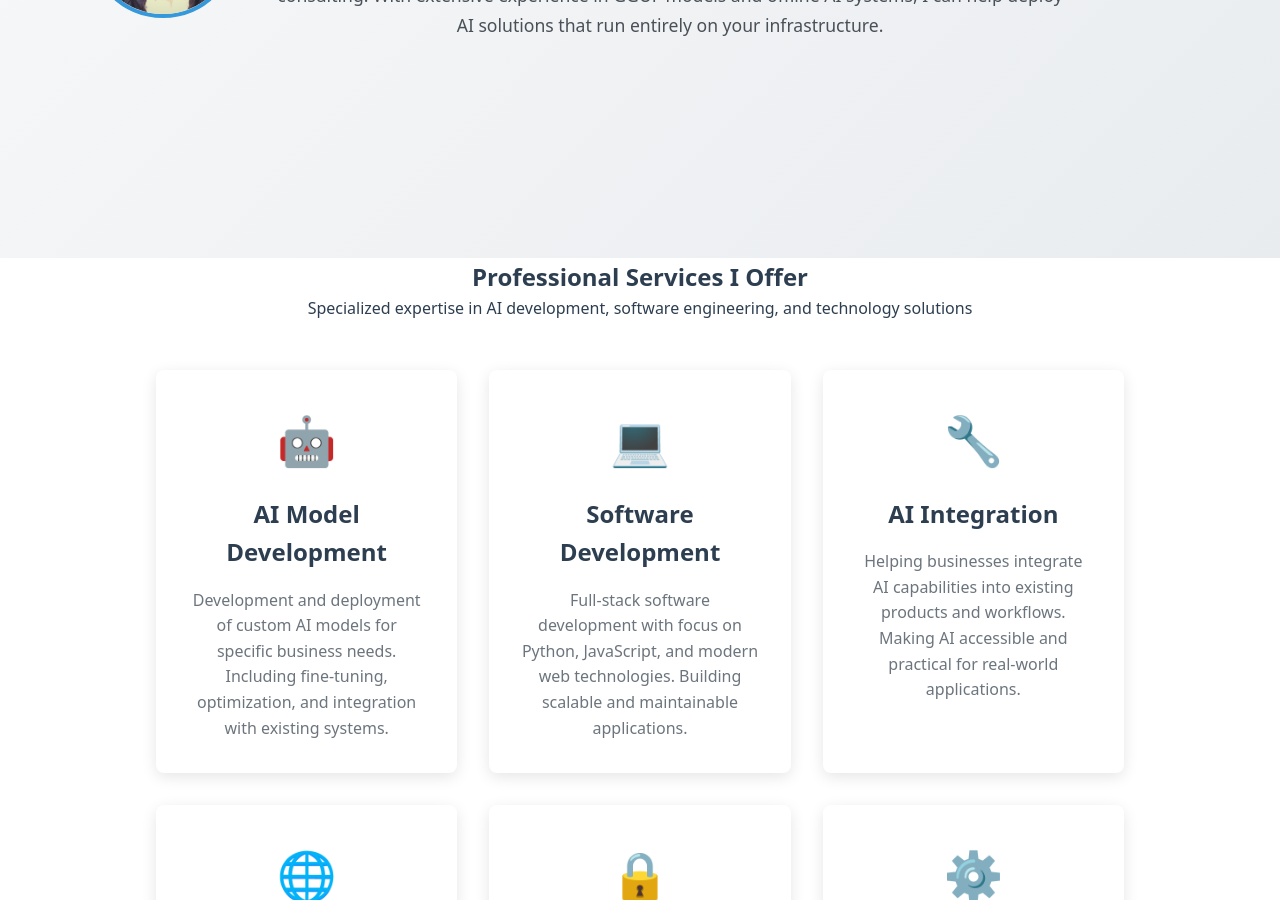
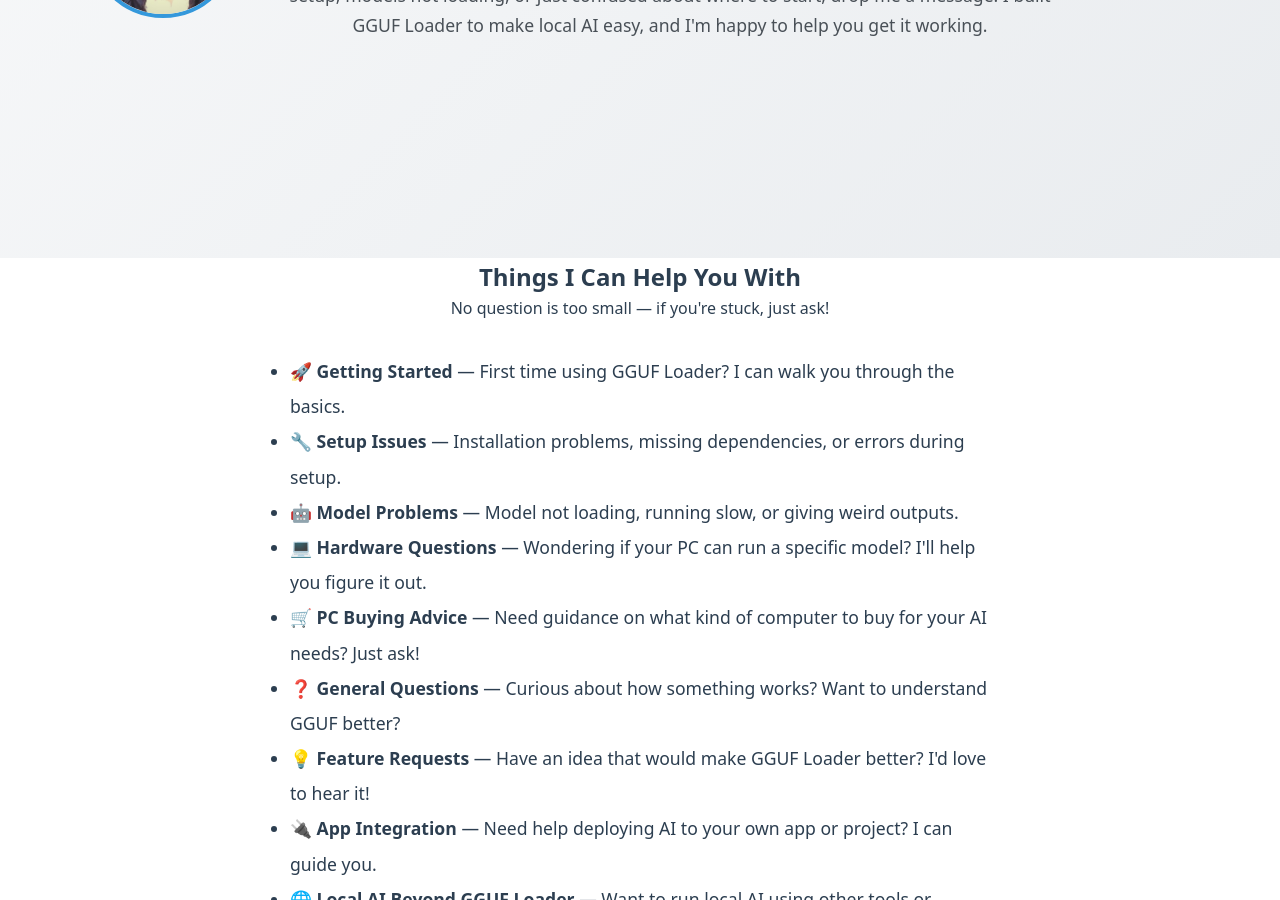
Before and after one commit to GGUFloader/ggufloader.github.io, a Jekyll site: the page need-help.html, which Jekyll copies as it is, in a window 1280 px wide and 900 px high, scrolled down 450 px. Built offline with Jekyll 4.4.1, drawn with Linux system fonts in a browser that asks for light colours; some of the changed text lies outside the part shown.

Commit message:
enhanced farm

```diff
--- a/faq.html
+++ b/faq.html
@@ -15,7 +15,7 @@
                 <li><a href="index.html#features">Features</a></li>
                 <li><a href="guides.html">Guides</a></li>
                 <li><a href="faq.html">FAQ</a></li>
-                <li><a href="hire-me.html">Hire Me</a></li>
+                <li><a href="need-help.html">Need Help?</a></li>
             </ul>
         </nav>
     </header>
--- a/guides.html
+++ b/guides.html
@@ -16,7 +16,7 @@
                 <li><a href="guides.html">Guides</a></li>
                 <li><a href="#addon-development">Addon Development</a></li>
                 <li><a href="faq.html">FAQ</a></li>
-                <li><a href="hire-me.html">Hire Me</a></li>
+                <li><a href="need-help.html">Need Help?</a></li>
             </ul>
         </nav>
     </header>
--- a/hire-me.html
+++ b/need-help.html
@@ -4,9 +4,9 @@
 <head>
     <meta charset="UTF-8">
     <meta name="viewport" content="width=device-width, initial-scale=1.0">
-    <title>Hire Me - Professional Services by Hussain Nazary</title>
+    <title>Need Help? - GGUF Loader Support</title>
     <meta name="description"
-        content="Professional AI development, software engineering, and consulting services by Hussain Nazary">
+        content="Having trouble running GGUF Loader locally? I'm here to help! Get friendly support for setup issues, model problems, and local AI deployment.">
     <link rel="stylesheet" href="styles.min.css">
     <link rel="stylesheet" href="mobile-fixes.css">
     <!-- EmailJS Library - Using local copy for reliability -->
@@ -545,14 +545,11 @@
             <div class="container">
                 <div class="hero-content">
                     <div class="profile-section">
-                        <img src="profile.jpg" alt="Hussain Nazary - AI Developer" class="profile-photo">
+                        <img src="profile.jpg" alt="Hussain Nazary - Here to help" class="profile-photo">
                         <div>
-                            <h1>Hire Hussain Nazary</h1>
-                            <p class="hero-subtitle" role="doc-subtitle">Local AI Deployment & Consulting</p>
-                            <p class="hero-description">I provide expert services in local AI deployment, privacy-first
-                                AI solutions, and technology consulting. With extensive experience in GGUF models and
-                                offline AI systems, I can help deploy AI solutions that run entirely on your
-                                infrastructure.</p>
+                            <h1>Need Help? I've Got You! 👋</h1>
+                            <p class="hero-subtitle" role="doc-subtitle">Stuck with something? Let's figure it out together.</p>
+                            <p class="hero-description">Running local AI can be tricky sometimes — I totally get it! Whether you're having trouble with setup, models not loading, or just confused about where to start, drop me a message. I built GGUF Loader to make local AI easy, and I'm happy to help you get it working.</p>
                         </div>
                     </div>
                 </div>
@@ -561,80 +558,40 @@
 
         <div class="services-container">
             <section class="services-header">
-                <h2>Professional Services I Offer</h2>
-                <p>Specialized expertise in AI development, software engineering, and technology solutions</p>
+                <h2>Things I Can Help You With</h2>
+                <p>No question is too small — if you're stuck, just ask!</p>
+
+                <ul style="text-align: left; max-width: 700px; margin: 2rem auto; line-height: 2; font-size: 1.1rem;">
+                    <li>🚀 <strong>Getting Started</strong> — First time using GGUF Loader? I can walk you through the basics.</li>
+                    <li>🔧 <strong>Setup Issues</strong> — Installation problems, missing dependencies, or errors during setup.</li>
+                    <li>🤖 <strong>Model Problems</strong> — Model not loading, running slow, or giving weird outputs.</li>
+                    <li>💻 <strong>Hardware Questions</strong> — Wondering if your PC can run a specific model? I'll help you figure it out.</li>
+                    <li>🛒 <strong>PC Buying Advice</strong> — Need guidance on what kind of computer to buy for your AI needs? Just ask!</li>
+                    <li>❓ <strong>General Questions</strong> — Curious about how something works? Want to understand GGUF better?</li>
+                    <li>💡 <strong>Feature Requests</strong> — Have an idea that would make GGUF Loader better? I'd love to hear it!</li>
+                    <li>🔌 <strong>App Integration</strong> — Need help deploying AI to your own app or project? I can guide you.</li>
+                    <li>🌐 <strong>Local AI Beyond GGUF Loader</strong> — Want to run local AI using other tools or methods? Happy to help with that too!</li>
+                </ul>
             </section>
-
-            <div class="services-grid">
-                <div class="service-card">
-                    <div class="service-icon">🤖</div>
-                    <h3 class="service-title">AI Model Development</h3>
-                    <p class="service-description">Development and deployment of custom AI models for specific business
-                        needs. Including fine-tuning, optimization, and integration with existing systems.</p>
-                </div>
-
-                <div class="service-card">
-                    <div class="service-icon">💻</div>
-                    <h3 class="service-title">Software Development</h3>
-                    <p class="service-description">Full-stack software development with focus on Python, JavaScript, and
-                        modern web technologies. Building scalable and maintainable applications.</p>
-                </div>
-
-                <div class="service-card">
-                    <div class="service-icon">🔧</div>
-                    <h3 class="service-title">AI Integration</h3>
-                    <p class="service-description">Helping businesses integrate AI capabilities into existing products
-                        and workflows. Making AI accessible and practical for real-world applications.</p>
-                </div>
-
-                <div class="service-card">
-                    <div class="service-icon">🌐</div>
-                    <h3 class="service-title">Web Development</h3>
-                    <p class="service-description">Modern web application development with focus on user experience and
-                        performance. Responsive design and cross-platform compatibility.</p>
-                </div>
-
-                <div class="service-card">
-                    <div class="service-icon">🔒</div>
-                    <h3 class="service-title">Privacy-First AI Solutions</h3>
-                    <p class="service-description">Development of offline AI solutions that prioritize data privacy and
-                        security. Ensuring sensitive data never leaves your infrastructure.</p>
-                </div>
-
-                <div class="service-card">
-                    <div class="service-icon">⚙️</div>
-                    <h3 class="service-title">System Architecture</h3>
-                    <p class="service-description">Designing scalable system architectures for AI applications and
-                        software solutions. Optimizing for performance, reliability, and maintainability.</p>
-                </div>
-            </div>
 
             <section class="contact-section">
                 <div class="container">
-                    <h2>Ready to Start a Project?</h2>
-                    <p>Let's discuss how my expertise can help bring your ideas to life. I provide high-quality,
-                        professional services with a focus on results.</p>
+                    <h2>Before You Reach Out</h2>
+                    <p>You might find your answer in these resources — but if not, I'm just a message away!</p>
 
                     <div class="contact-buttons">
-                        <a href="mailto:hossainnazary475@gmail.com" class="contact-button">Email Me</a>
-                        <a href="https://github.com/hussainnazary2" target="_blank" class="contact-button">GitHub</a>
+                        <a href="faq.html" class="contact-button">Check the FAQ</a>
+                        <a href="guides.html" class="contact-button">Browse Guides</a>
+                        <a href="https://github.com/ggufloader/gguf-loader/issues" target="_blank" class="contact-button">GitHub Issues</a>
                     </div>
                 </div>
-            </section>
-
-            <section class="github-section">
-                <h3>Check Out My Work</h3>
-                <p>Explore my projects and contributions on GitHub</p>
-                <a href="https://github.com/hussainnazary2" target="_blank" class="github-link">
-                    <span aria-hidden="true">💻</span> View My GitHub Profile
-                </a>
             </section>
 
             <section class="contact-form-section">
                 <div class="container">
                     <div class="text-center">
-                        <h2>Contact Me Directly</h2>
-                        <p>Fill out the form below and I'll get back to you as soon as possible</p>
+                        <h2>Send Me a Message</h2>
+                        <p>Describe what's happening and I'll do my best to help. The more details you share, the faster we can solve it!</p>
                     </div>
 
                     <form id="contactForm" class="contact-form" novalidate>
@@ -644,7 +601,7 @@
                         <p class="required-note">* Required fields</p>
 
                         <div class="form-group">
-                            <label for="name">Name *</label>
+                            <label for="name">Your Name *</label>
                             <input type="text" id="name" name="name" required aria-required="true"
                                 aria-describedby="name-error" minlength="2" maxlength="100">
                             <span id="name-error" class="error-message">Please enter your name (at least 2
@@ -659,31 +616,31 @@
                         </div>
 
                         <div class="form-group">
-                            <label for="subject">Subject</label>
+                            <label for="subject">What's the issue about?</label>
                             <input type="text" id="subject" name="subject" maxlength="200"
-                                placeholder="Brief description of your inquiry">
+                                placeholder="e.g., Model won't load, Setup error, etc.">
                         </div>
 
                         <div class="form-group">
-                            <label for="service">Service Interested In</label>
-                            <select id="service" name="service" aria-label="Select service">
-                                <option value="">Select a service (optional)</option>
-                                <option value="ai-development">AI Model Development</option>
-                                <option value="software-dev">Software Development</option>
-                                <option value="ai-integration">AI Integration</option>
-                                <option value="web-dev">Web Development</option>
-                                <option value="privacy-ai">Privacy-First AI Solutions</option>
-                                <option value="system-arch">System Architecture</option>
-                                <option value="consulting">Consulting</option>
-                                <option value="other">Other</option>
+                            <label for="service">Type of Help Needed</label>
+                            <select id="service" name="service" aria-label="Select help type">
+                                <option value="">Select an option (optional)</option>
+                                <option value="setup-help">Setup / Installation Help</option>
+                                <option value="model-issue">Model Not Working</option>
+                                <option value="performance">Performance / Speed Issues</option>
+                                <option value="hardware-question">Hardware / Compatibility Question</option>
+                                <option value="how-to">How-To Question</option>
+                                <option value="bug-report">Bug Report</option>
+                                <option value="feature-request">Feature Request / Suggestion</option>
+                                <option value="other">Something Else</option>
                             </select>
                         </div>
 
                         <div class="form-group full-width">
-                            <label for="message">Message *</label>
+                            <label for="message">Tell me what's happening *</label>
                             <textarea id="message" name="message" rows="6" required aria-required="true"
                                 aria-describedby="message-error" minlength="10" maxlength="2000"
-                                placeholder="Tell me about your project, requirements, and timeline..."></textarea>
+                                placeholder="Describe the issue you're facing, what you've tried, and any error messages you're seeing..."></textarea>
                             <span id="message-error" class="error-message">Please enter a message (at least 10
                                 characters)</span>
                         </div>
@@ -703,7 +660,7 @@
     <footer role="contentinfo">
         <div class="container">
             <p>&copy; 2025 GGUF Loader. All rights reserved. | <a href="faq.html">FAQ</a> | <a
-                    href="guides.html">Guides</a> | <a href="blog.html">Blog</a> | <a href="hire-me.html">Hire Me</a>
+                    href="guides.html">Guides</a> | <a href="blog.html">Blog</a> | <a href="need-help.html">Need Help?</a>
             </p>
         </div>
     </footer>
```
Also changed, not shown: index.html (+3 -4 lines).
